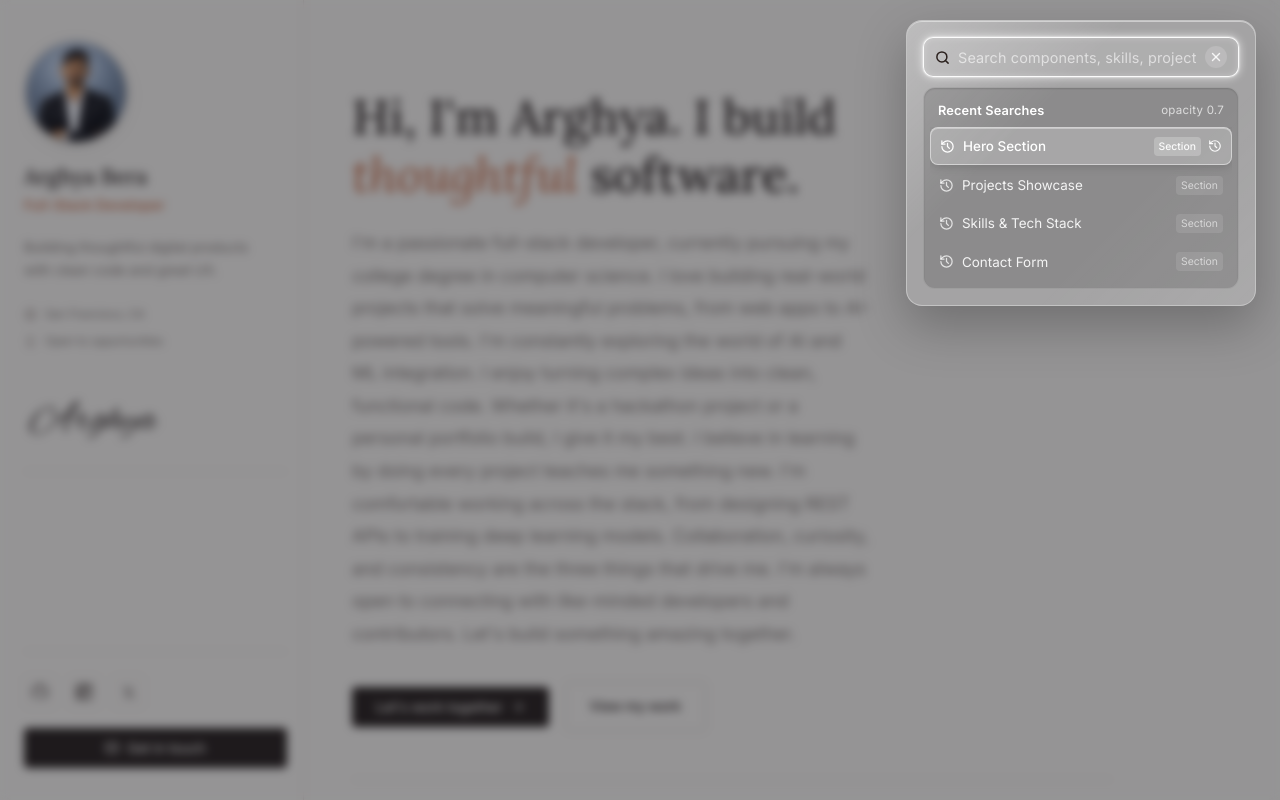
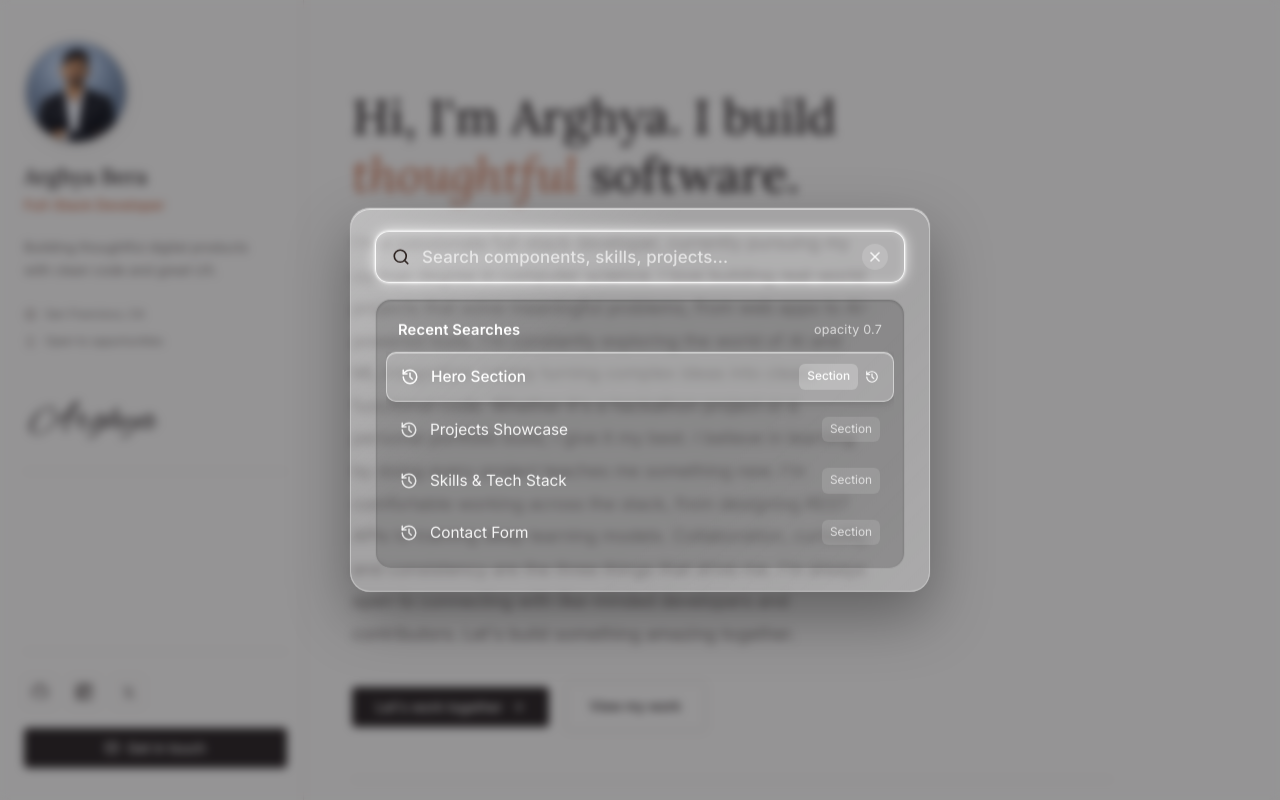
Before and after one commit to arghyabera007-hue/resume.me, a React (Vite) app: page / in a window 1280 px wide. Both pictures are taken after typing "Sample", "name@example.com", "Sample", "Sample" into the empty fields and a click on the button "Search". Shown: the top 800 px of the page. Built offline with nearby package versions, Linux system fonts and the light colour scheme.

Commit message:
Center frosted glass search menu in middle of page and make it large and spacious

```diff
--- a/src/components/GlassSearchBar.css
+++ b/src/components/GlassSearchBar.css
@@ -121,39 +121,44 @@
   color: var(--clr-text, #2B211E);
 }
 
-/* ── Expanded Glass Card Container ───────────────────────────────────────────── */
+/* ── Expanded Glass Card Container (Centered in Middle of Page & Large) ────── */
 .glass-card-container {
-  position: absolute;
-  top: 0;
-  right: 0;
-  width: 350px;
-  max-width: calc(100vw - 32px);
-  transform-origin: top right;
-  z-index: 1000;
+  position: fixed;
+  top: 50%;
+  left: 50%;
+  transform: translate(-50%, -50%);
+  width: 580px;
+  max-width: calc(100vw - 36px);
+  transform-origin: center center;
+  z-index: 1050;
 }
 
-@keyframes glassPopIn {
+@keyframes glassPopCenter {
   from {
     opacity: 0;
-    transform: scale(0.92) translateY(-8px);
+    transform: translate(-50%, -50%) scale(0.92);
   }
   to {
     opacity: 1;
-    transform: scale(1) translateY(0);
+    transform: translate(-50%, -50%) scale(1);
   }
 }
 
 .animate-glass-in {
-  animation: glassPopIn 0.22s cubic-bezier(0.16, 1, 0.3, 1) forwards;
+  animation: glassPopCenter 0.24s cubic-bezier(0.16, 1, 0.3, 1) forwards;
 }
 
-/* ── Main Glass Card Frame ───────────────────────────────────────────────────── */
+/* ── Main Glass Card Frame (Large & Spacious) ────────────────────────────────── */
 .glass-card {
-  padding: 16px;
+  padding: 22px 24px;
 }
 
 .glass-card.glass {
-  border-radius: 16px;
+  border-radius: 20px;
+  box-shadow:
+    0 25px 60px rgba(0, 0, 0, 0.35),
+    0 0 1px rgba(255, 255, 255, 0.5),
+    inset 0 1px 0 rgba(255, 255, 255, 0.6);
 }
 
 /* Ensure inner elements sit cleanly above the ::before diagonal sheen */
@@ -162,22 +167,22 @@
   z-index: 2;
 }
 
-/* ── Glowing Search Input Box (From Reference) ───────────────────────────────── */
+/* ── Glowing Search Input Box (Large with Neon White Border) ─────────────────── */
 .glass-search-input-box {
   position: relative;
   display: flex;
   align-items: center;
-  gap: 8px;
-  padding: 8px 11px;
-  border-radius: 10px;
+  gap: 12px;
+  padding: 12px 16px;
+  border-radius: 14px;
 
-  /* Neon White Glowing Border (Matching reference image) */
-  background: rgba(255, 255, 255, 0.12);
-  border: 1.5px solid rgba(255, 255, 255, 0.95);
+  /* Neon White Glowing Border */
+  background: rgba(255, 255, 255, 0.14);
+  border: 1.8px solid rgba(255, 255, 255, 0.95);
   box-shadow:
-    0 0 10px rgba(255, 255, 255, 0.75),
-    0 0 2px #ffffff,
-    inset 0 0 6px rgba(255, 255, 255, 0.25);
+    0 0 14px rgba(255, 255, 255, 0.8),
+    0 0 3px #ffffff,
+    inset 0 0 8px rgba(255, 255, 255, 0.25);
 
   transition: all 0.2s ease;
 }
@@ -188,24 +193,25 @@
   border: none;
   outline: none;
   font-family: inherit;
-  font-size: 0.9rem;
+  font-size: 1.05rem;
+  font-weight: 450;
   color: #ffffff;
   letter-spacing: 0.01em;
 }
 
 .glass-search-input::placeholder {
-  color: rgba(255, 255, 255, 0.6);
+  color: rgba(255, 255, 255, 0.65);
 }
 
 .glass-search-action-btn {
   display: flex;
   align-items: center;
   justify-content: center;
-  width: 22px;
-  height: 22px;
+  width: 26px;
+  height: 26px;
   border-radius: 50%;
   color: rgba(255, 255, 255, 0.85);
-  background: rgba(255, 255, 255, 0.15);
+  background: rgba(255, 255, 255, 0.16);
   cursor: pointer;
   border: none;
   transition: all 0.15s ease;
@@ -213,18 +219,18 @@
 
 .glass-search-action-btn:hover {
   color: #ffffff;
-  background: rgba(255, 255, 255, 0.3);
-  transform: scale(1.08);
+  background: rgba(255, 255, 255, 0.35);
+  transform: scale(1.1);
 }
 
-/* ── Inner Results / Recent Searches Panel ───────────────────────────────────── */
+/* ── Inner Results / Recent Searches Panel (Large) ───────────────────────────── */
 .glass-dropdown-panel {
-  margin-top: 10px;
-  padding: 8px 6px;
-  border-radius: 12px;
-  background: rgba(0, 0, 0, 0.14);
-  border: 1px solid rgba(255, 255, 255, 0.15);
-  box-shadow: inset 0 1px 2px rgba(0, 0, 0, 0.15);
+  margin-top: 16px;
+  padding: 12px 10px;
+  border-radius: 16px;
+  background: rgba(0, 0, 0, 0.16);
+  border: 1px solid rgba(255, 255, 255, 0.18);
+  box-shadow: inset 0 1px 3px rgba(0, 0, 0, 0.2);
 }
 
 /* Panel Header Row */
@@ -232,19 +238,19 @@
   display: flex;
   align-items: center;
   justify-content: space-between;
-  padding: 4px 8px 6px;
+  padding: 6px 12px 10px;
   user-select: none;
 }
 
 .glass-panel-header__title {
-  font-size: 0.8rem;
+  font-size: 0.92rem;
   font-weight: 600;
   color: #ffffff;
   letter-spacing: 0.01em;
 }
 
 .glass-panel-header__hint {
-  font-size: 0.72rem;
+  font-size: 0.78rem;
   font-weight: 400;
   color: rgba(255, 255, 255, 0.7);
   letter-spacing: 0.02em;
@@ -254,11 +260,11 @@
 .glass-results-list {
   display: flex;
   flex-direction: column;
-  gap: 2px;
-  max-height: 260px;
+  gap: 4px;
+  max-height: 350px;
   overflow-y: auto;
   scrollbar-width: thin;
-  scrollbar-color: rgba(255, 255, 255, 0.2) transparent;
+  scrollbar-color: rgba(255, 255, 255, 0.25) transparent;
 }
 
 .glass-results-list::-webkit-scrollbar {
@@ -275,11 +281,11 @@
   display: flex;
   align-items: center;
   justify-content: space-between;
-  padding: 7px 9px;
-  border-radius: 8px;
+  padding: 11px 14px;
+  border-radius: 10px;
   cursor: pointer;
-  color: rgba(255, 255, 255, 0.9);
-  font-size: 0.84rem;
+  color: rgba(255, 255, 255, 0.92);
+  font-size: 0.96rem;
   transition: all 0.15s ease;
   user-select: none;
 }
@@ -287,7 +293,7 @@
 .glass-item__left {
   display: flex;
   align-items: center;
-  gap: 8px;
+  gap: 12px;
   min-width: 0;
 }
 
@@ -295,7 +301,7 @@
   display: flex;
   align-items: center;
   justify-content: center;
-  color: rgba(255, 255, 255, 0.75);
+  color: rgba(255, 255, 255, 0.8);
   flex-shrink: 0;
 }
 
@@ -314,19 +320,19 @@
 }
 
 .glass-item__badge-faint {
-  font-size: 0.65rem;
-  padding: 1px 5px;
-  border-radius: 4px;
-  background: rgba(255, 255, 255, 0.1);
-  color: rgba(255, 255, 255, 0.6);
+  font-size: 0.74rem;
+  padding: 3px 8px;
+  border-radius: 6px;
+  background: rgba(255, 255, 255, 0.12);
+  color: rgba(255, 255, 255, 0.7);
 }
 
 .glass-item__badge {
-  font-size: 0.65rem;
-  padding: 1px 5px;
-  border-radius: 4px;
-  background: rgba(255, 255, 255, 0.22);
-  color: rgba(255, 255, 255, 0.95);
+  font-size: 0.74rem;
+  padding: 3px 8px;
+  border-radius: 6px;
+  background: rgba(255, 255, 255, 0.24);
+  color: rgba(255, 255, 255, 0.98);
   font-weight: 500;
 }
 
--- a/src/components/GlassSearchBar.jsx
+++ b/src/components/GlassSearchBar.jsx
@@ -131,7 +131,7 @@ const DEFAULT_RECENT = [
 
 function IconSearch() {
   return (
-    <svg className="glass-icon glass-icon--search" width="15" height="15" viewBox="0 0 24 24" fill="none" stroke="currentColor" strokeWidth="2.4" strokeLinecap="round" strokeLinejoin="round">
+    <svg className="glass-icon glass-icon--search" width="18" height="18" viewBox="0 0 24 24" fill="none" stroke="currentColor" strokeWidth="2.2" strokeLinecap="round" strokeLinejoin="round">
       <circle cx="11" cy="11" r="8" />
       <line x1="21" y1="21" x2="16.65" y2="16.65" />
     </svg>
@@ -140,7 +140,7 @@ function IconSearch() {
 
 function IconClose() {
   return (
-    <svg className="glass-icon glass-icon--close" width="14" height="14" viewBox="0 0 24 24" fill="none" stroke="currentColor" strokeWidth="2.5" strokeLinecap="round" strokeLinejoin="round">
+    <svg className="glass-icon glass-icon--close" width="16" height="16" viewBox="0 0 24 24" fill="none" stroke="currentColor" strokeWidth="2.4" strokeLinecap="round" strokeLinejoin="round">
       <line x1="18" y1="6" x2="6" y2="18" />
       <line x1="6" y1="6" x2="18" y2="18" />
     </svg>
@@ -149,7 +149,7 @@ function IconClose() {
 
 function IconHistory() {
   return (
-    <svg className="glass-icon glass-icon--history" width="15" height="15" viewBox="0 0 24 24" fill="none" stroke="currentColor" strokeWidth="2" strokeLinecap="round" strokeLinejoin="round">
+    <svg className="glass-icon glass-icon--history" width="18" height="18" viewBox="0 0 24 24" fill="none" stroke="currentColor" strokeWidth="2" strokeLinecap="round" strokeLinejoin="round">
       <path d="M3 12a9 9 0 1 0 9-9 9.75 9.75 0 0 0-6.74 2.74L3 8" />
       <path d="M3 3v5h5" />
       <path d="M12 7v5l3 3" />
@@ -320,7 +320,7 @@ export default function GlassSearchBar() {
   }
 
   return (
-    <div className="glass-search-wrapper" ref={cardRef}>
+    <div className="glass-search-wrapper">
       {/* Soft dimmed backdrop when expanded */}
       {isOpen && (
         <div
@@ -346,7 +346,7 @@ export default function GlassSearchBar() {
 
       {/* Expanded Glass Card Modal */}
       {isOpen && (
-        <div className="glass-card-container animate-glass-in" role="dialog" aria-modal="true" aria-label="Component search">
+        <div className="glass-card-container animate-glass-in" ref={cardRef} role="dialog" aria-modal="true" aria-label="Component search">
           {/* Glass Card Outer Frame with .glass modifier */}
           <div className="glass-card glass">
             {/* Glowing Search Input Bar */}
```
Also changed, not shown: src/index.css (+75 -19 lines), public/rocket-white.png (added), public/rocket.png (added).
